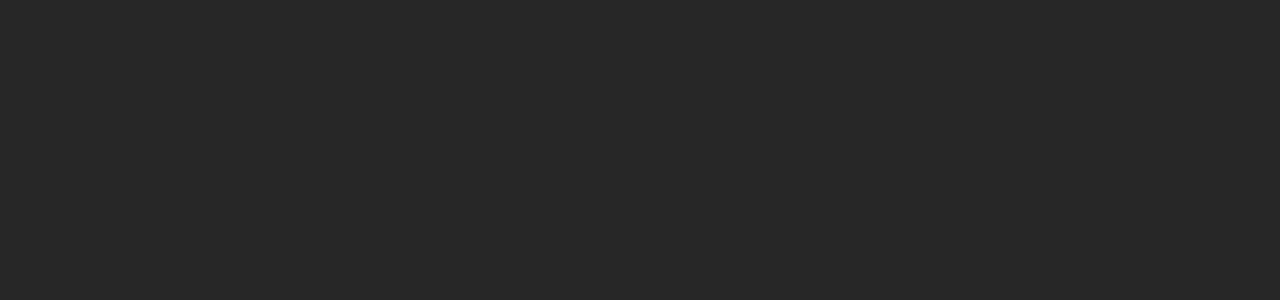
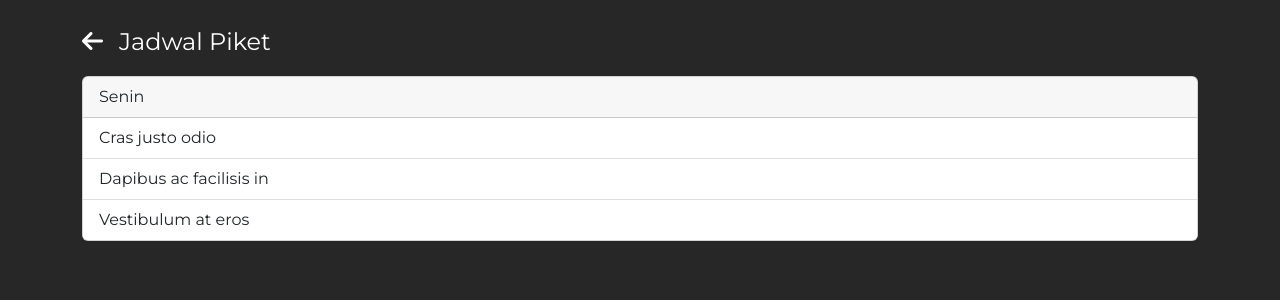
Before and after one commit to WhiteCat20/ecs-app, a React (Create React App) app: page /jadwal-piket in a window 1280 px wide. Before the commit this address had no page. Shown: the top 300 px of the page. Built offline with nearby package versions, Linux system fonts and the light colour scheme.

Commit message:
adding jadwal piket

```diff
--- a/package.json
+++ b/package.json
@@ -12,6 +12,7 @@
     "@testing-library/user-event": "^13.5.0",
     "bootstrap": "^5.2.3",
     "react": "^18.2.0",
+    "react-bootstrap": "^2.7.2",
     "react-dom": "^18.2.0",
     "react-router-dom": "^6.8.2",
     "react-scripts": "5.0.1",
--- a/src/App.jsx
+++ b/src/App.jsx
@@ -1,6 +1,7 @@
 import { BrowserRouter as Router, Routes, Route } from "react-router-dom";
 import { Form } from "./components/Form";
 import Main from "./components/Main";
+import JadwalPiket from "./components/Piket/JadwalPiket";
 import "./Style.css";
 function App() {
   return (
@@ -9,6 +10,7 @@
         <Routes>
           <Route path="/" element={<Main />} />
           <Route path="/form" element={<Form />} />
+          <Route path="/jadwal-piket" element={<JadwalPiket />} />
         </Routes>
       </div>
     </Router>
--- a/src/components/CardNav.jsx
+++ b/src/components/CardNav.jsx
@@ -1,9 +1,9 @@
 import React from "react";
 
-const CardNav = ({ desc, icon }) => {
+const CardNav = ({ desc, icon, href }) => {
   return (
     <a
-      href="#"
+      href={href}
       style={{ color: "inherit", textDecoration: "none", flexGrow: "1" }}
     >
       <div
--- a/src/components/Main.jsx
+++ b/src/components/Main.jsx
@@ -8,6 +8,7 @@
     {
       desc: "Jadwal Piket",
       icon: "fa-solid fa-calendar-days",
+      href: "/jadwal-piket",
     },
     {
       desc: "Absensi Piket",
@@ -44,7 +45,14 @@
           }}
         >
           {cardNavData.map((card, i) => {
-            return <CardNav key={i} desc={card.desc} icon={card.icon} />;
+            return (
+              <CardNav
+                key={i}
+                desc={card.desc}
+                icon={card.icon}
+                href={card.href}
+              />
+            );
           })}
         </div>
       </div>
--- /dev/null
+++ b/src/components/Piket/JadwalPiket.jsx
@@ -0,0 +1,26 @@
+import React from "react";
+import HeaderChild from "../Template/HeaderChild";
+import Card from "react-bootstrap/Card";
+import ListGroup from "react-bootstrap/ListGroup";
+import listPiket from "./listpiket";
+
+const JadwalPiket = () => {
+  console.log(listPiket);
+  return (
+    <div>
+      <HeaderChild />
+      <div className="container">
+        <Card>
+          <Card.Header>Senin</Card.Header>
+          <ListGroup variant="flush">
+            <ListGroup.Item>Cras justo odio</ListGroup.Item>
+            <ListGroup.Item>Dapibus ac facilisis in</ListGroup.Item>
+            <ListGroup.Item>Vestibulum at eros</ListGroup.Item>
+          </ListGroup>
+        </Card>
+      </div>
+    </div>
+  );
+};
+
+export default JadwalPiket;
--- /dev/null
+++ b/src/components/Piket/listpiket.js
@@ -0,0 +1,8 @@
+const listPiket = [
+  {
+    hari: "senin",
+    person: ["Atras", "Endroen", "Lazuardi", "Seha"],
+  },
+];
+
+export default listPiket;
--- /dev/null
+++ b/src/components/Template/HeaderChild.jsx
@@ -0,0 +1,16 @@
+import React from "react";
+
+const HeaderChild = ({}) => {
+  return (
+    <div className="p-3 pt-4">
+      <div className="container" style={{ color: "#fff", fontSize: "24px" }}>
+        <a href="/" style={{ color: "inherit", textDecoration: "none" }}>
+          <i className="fa-solid fa-arrow-left"></i>
+          <span className="px-3">Jadwal Piket</span>
+        </a>
+      </div>
+    </div>
+  );
+};
+
+export default HeaderChild;
```
Also changed, not shown: src/components/Agenda/AbsensiAgenda.jsx (added), src/components/Agenda/BuatAgenda.jsx (added), src/components/Piket/AbsensiPiket.jsx (added), 1 other file (tests, documents, lock files or other folders).
